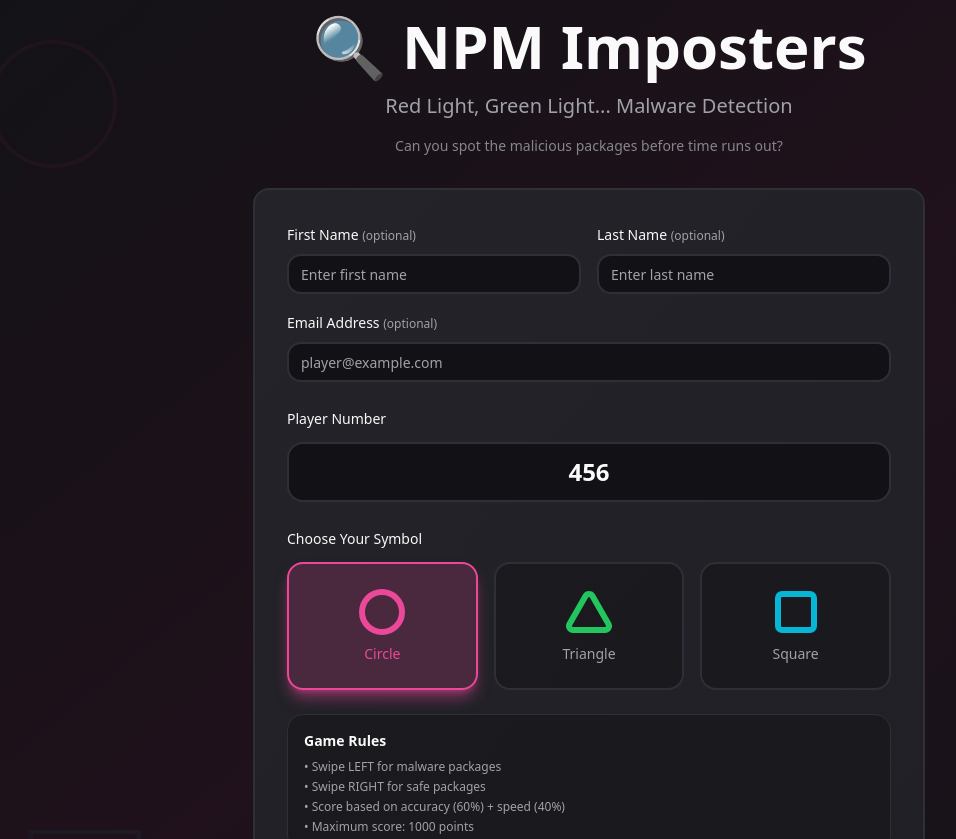
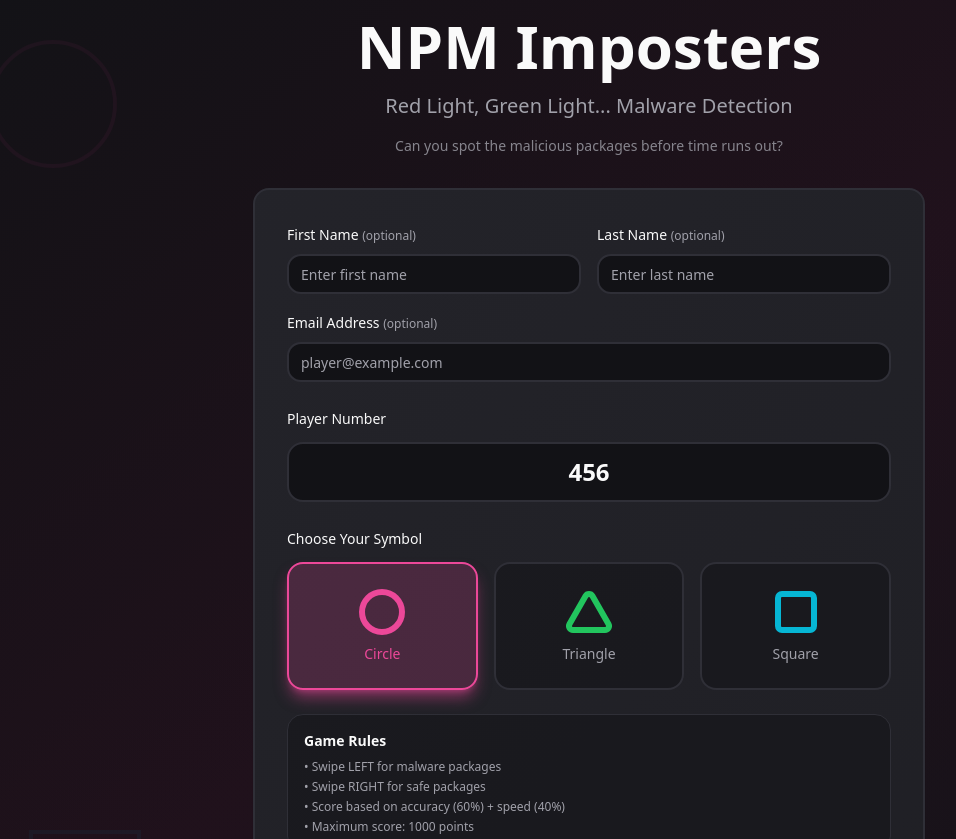
Before and after one commit to vinit-aikido/npm-imposters, a React (Vite) app: page / in a window 1280 px wide. Shown: the top 839 px of the page, without its empty margins (51-1007 px from the left). Built offline with nearby package versions, Linux system fonts and the light colour scheme; the HTML template or start-up script is replaced by a standard one.

Commit message:
Remove search emoji from title

```diff
--- a/src/pages/Home.tsx
+++ b/src/pages/Home.tsx
@@ -69,7 +69,7 @@ export const Home = () => {
         {/* Title */}
         <div className="text-center space-y-4 animate-fade-in">
           <h1 className="text-6xl font-bold text-foreground mb-2">
-            🔍 NPM Imposters
+            NPM Imposters
           </h1>
           <p className="text-xl text-muted-foreground">
             Red Light, Green Light... Malware Detection
```
